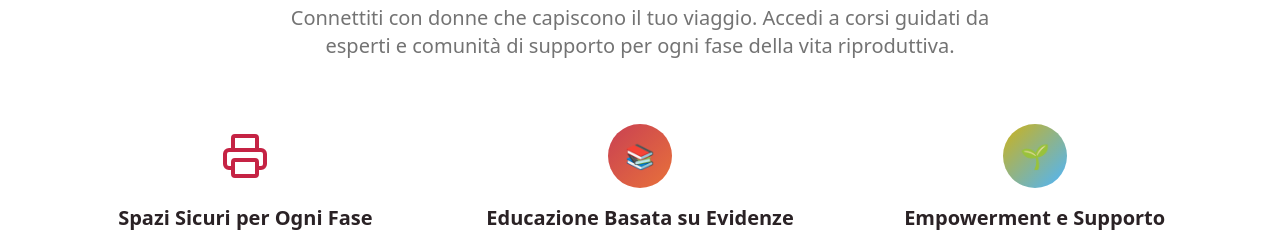
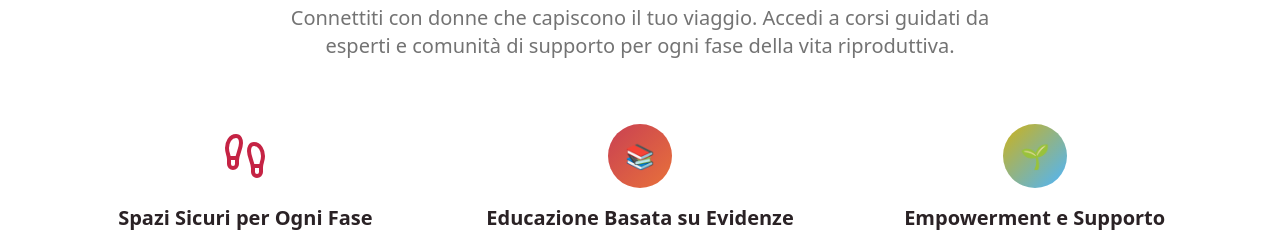
Before and after one commit to peer-community/peer-women-connect, a React (Vite) app: page / in a window 1280 px wide. Shown: the part 1460-1692 px from the top of the page. Built offline with nearby package versions, Linux system fonts and the light colour scheme.

Commit message:
Update community section icon
Replace the "Safe Spaces for Every Stage" icon with the footprint icon from Material icons.

```diff
--- a/src/components/sections/CommunitySection.tsx
+++ b/src/components/sections/CommunitySection.tsx
@@ -4,7 +4,7 @@ import { Input } from "@/components/ui/input";
 import { useState } from "react";
 import { useToast } from "@/hooks/use-toast";
 import { useLanguage } from "@/contexts/LanguageContext";
-import { Printer } from "lucide-react";
+import { Footprints } from "lucide-react";
 
 export const CommunitySection = () => {
   const [email, setEmail] = useState("");
@@ -39,7 +39,7 @@ export const CommunitySection = () => {
             <div className="text-center">
               <div className="flex justify-center mb-4">
                 <div className="w-16 h-16 flex items-center justify-center">
-                  <Printer size={48} color="#C52344" />
+                  <Footprints size={48} color="#C52344" />
                 </div>
               </div>
               <h3 className="text-xl font-semibold text-foreground mb-3">
```
